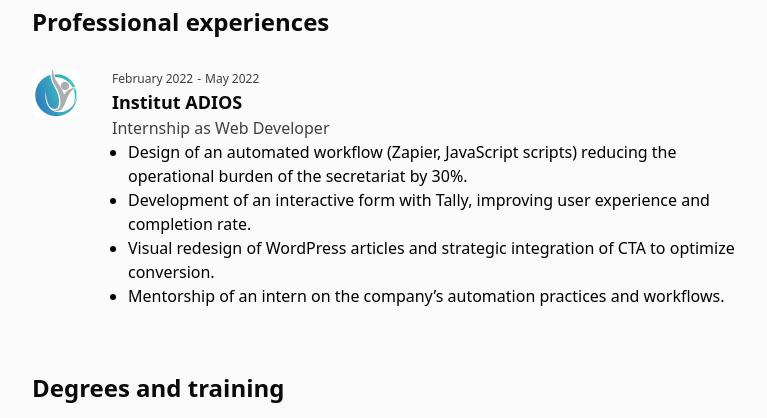
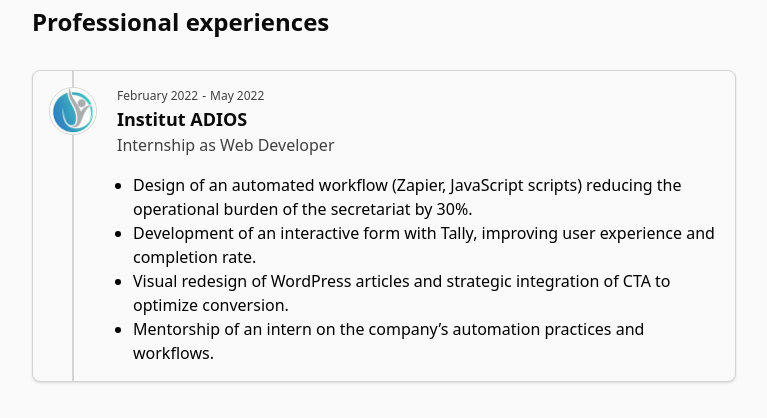
Before and after one commit to nathanEvrardDaCunha/portfolio-v1, a React (Vite) app: page / in a window 1280 px wide. Shown: the part 382-800 px from the top of the page, without its empty margins (256-1023 px from the left). Built offline with nearby package versions, Linux system fonts and the light colour scheme.

Commit message:
feat: rework Work UI to look like Timeline

```diff
--- a/src/pages/HomeWork.tsx
+++ b/src/pages/HomeWork.tsx
@@ -4,16 +4,26 @@
 const HomeWork = () => {
     // TODO: When the user click on the company where I work, redirect it (always in a new tab) to the official website of my previous employer.
     // TODO: Match the work description of each job with the work description on my portfolio
+
+    // TODO: Standardize gap (ex: gap-4, gap-5...)
+    // TODO: Standardize rounded (ex: rounded-sm, rounded-lg...)
     return (
         <section className="mx-auto max-w-3xl px-8 pb-16">
             <h2 className="mb-8 text-2xl font-bold text-neutral-950 dark:text-neutral-50">Professional experiences</h2>
 
-            <div className="flex flex-col gap-8">
-                <article className="flex flex-row gap-8">
+            <div className="relative flex flex-col gap-8">
+                <div className="absolute top-0 bottom-0 left-10 w-0.5 bg-neutral-300 dark:bg-neutral-600"></div>
+
+                <div className="flex flex-col gap-8 rounded-lg border border-neutral-300 bg-neutral-50 px-4 py-4 shadow-sm hover:bg-neutral-200">
+                    <article className="flex flex-row gap-5">
                         {/* TODO: Replace alt proper image description. */}
                         {/* TODO: Replace src with proper image. */}
                         {/* TODO: Tweak image loading strategy and priority to enhance Lighthouse score. */}
-                    <img src={adiosLogo} alt="Alt img" className="aspect-square h-12 w-12 rounded-lg" />
+                        <img
+                            src={adiosLogo}
+                            alt="Alt img"
+                            className="z-10 aspect-square h-12 w-12 rounded-full border border-neutral-300 bg-neutral-50 object-cover hover:bg-neutral-200"
+                        />
 
                         <div className="flex flex-col">
                             <div className="flex flex-row gap-1">
@@ -28,17 +38,19 @@
 
                             <h3 className="text-lg font-bold text-neutral-950 dark:text-neutral-50">Institut ADIOS</h3>
 
-                        <p className="text-base text-neutral-700 dark:text-neutral-300">Internship as Web Developer</p>
+                            <p className="mb-4 text-base text-neutral-700 dark:text-neutral-300">
+                                Internship as Web Developer
+                            </p>
 
                             <ul className="ml-4 flex list-outside list-disc flex-col">
                                 <li>
-                                Design of an automated workflow (Zapier, JavaScript scripts) reducing the operational
-                                burden of the secretariat by 30%.
+                                    Design of an automated workflow (Zapier, JavaScript scripts) reducing the
+                                    operational burden of the secretariat by 30%.
                                 </li>
 
                                 <li>
-                                Development of an interactive form with Tally, improving user experience and completion
-                                rate.
+                                    Development of an interactive form with Tally, improving user experience and
+                                    completion rate.
                                 </li>
 
                                 <li>
@@ -51,6 +63,7 @@
                         </div>
                     </article>
                 </div>
+            </div>
         </section>
     );
 };
```
Lines whose indentation alone changed are shown as unchanged.
